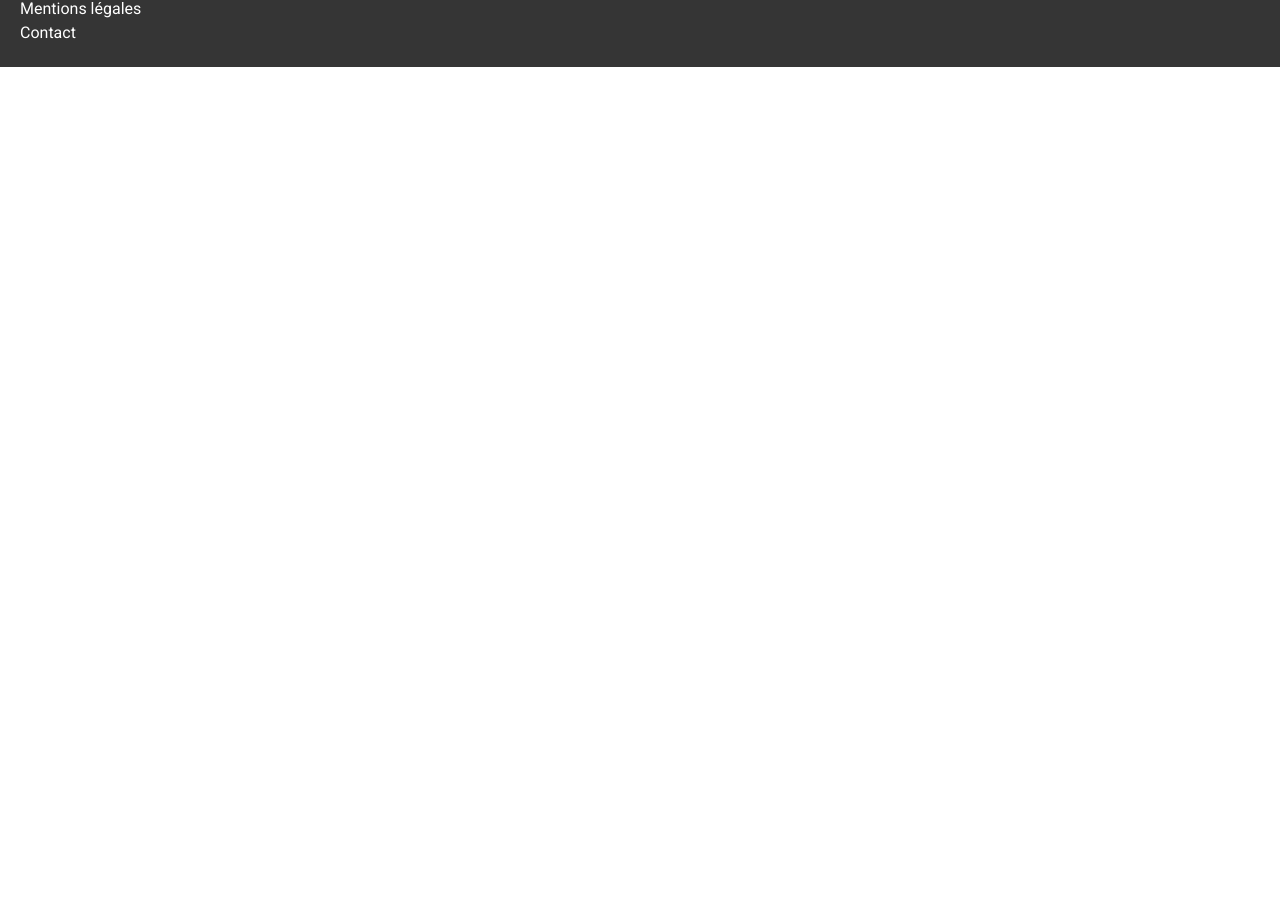
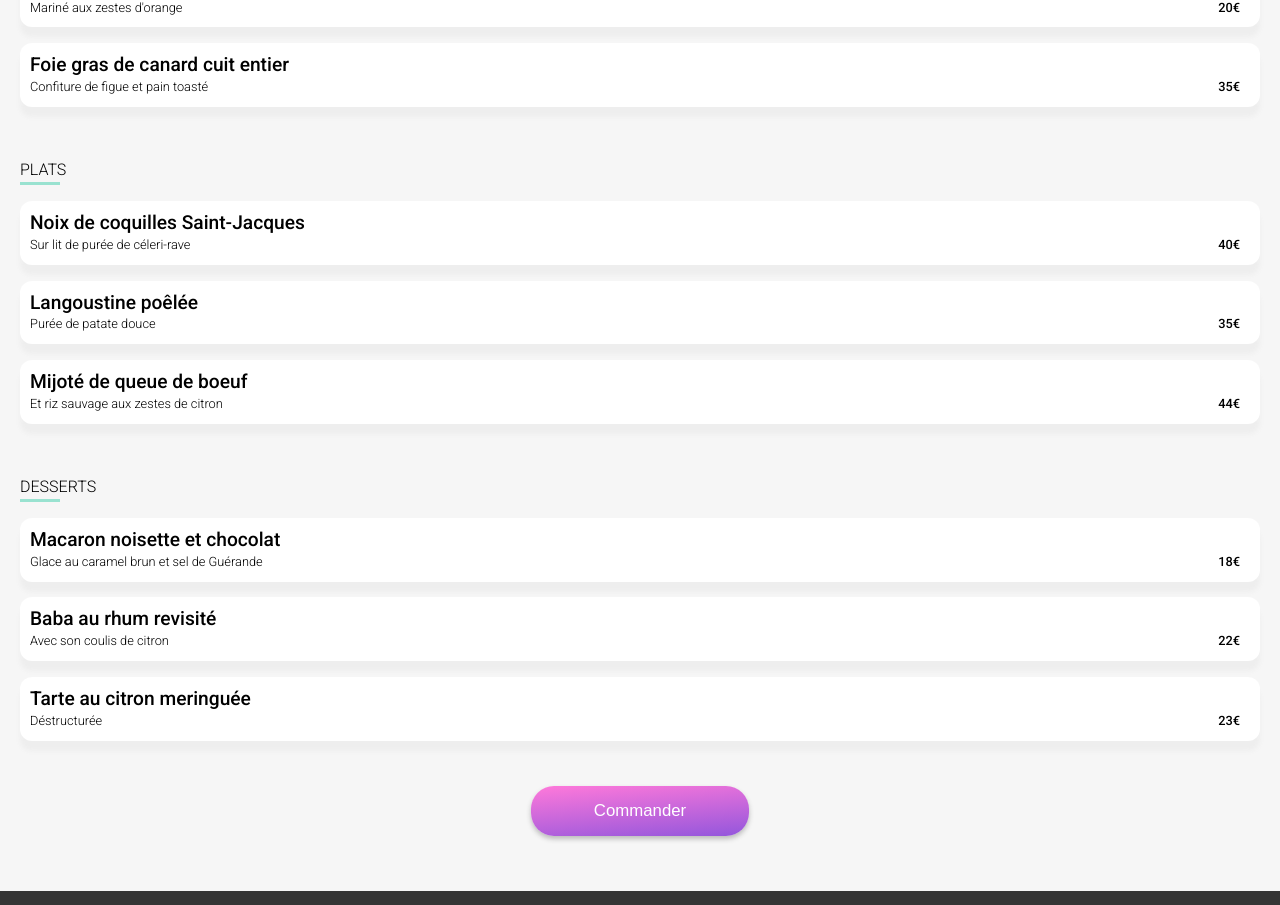
Before and after one commit to VTJ-Dumay-Pothuon/ValentinDumayPothuon_3_03082021, a website: page note-enchantee.html in a window 1280 px wide. Shown: the part 592-1497 px from the top of the page. Before the commit the page ends 800 px from the top, so only its background shows below. Drawn offline with Linux system fonts and the light colour scheme; a web font is replaced by a local one.

Commit message:
11082021-1 : standard restaurant backbone ready to clone and animate.

```diff
--- a/note-enchantee.html
+++ b/note-enchantee.html
@@ -27,9 +27,67 @@
         </section>
         <section class="appetizer">
             <h1>Entrées</h1>
+            <article class="appetizer__indv">
+                <h2 class="main-course">Ravioles de foie gras</h2>
+                <p class="side">Accompagnés de leur crème à la truffe</p>
+                <p class="price">25€</p>
+            </article>
+            <article class="appetizer__indv">
+                <h2 class="main-course">Caviar osciètre</h2>
+                <p class="side">Sur blini à la farine de blé noir</p>
+                <p class="price">35€</p>
+            </article>
+            <article class="appetizer__indv">
+                <h2 class="main-course">Homard et espuma de potiron</h2>
+                <p class="side">Mariné aux zestes d'orange</p>
+                <p class="price">20€</p>
+            </article>
+            <article class="appetizer__indv">
+                <h2 class="main-course">Foie gras de canard cuit entier</h2>
+                <p class="side">Confiture de figue et pain toasté</p>
+                <p class="price">35€</p>
+            </article>
         </section>
-        <section class="meal"></section>
-        <section class="dessert"></section>
+        <section class="meal">
+            <h1>Plats</h1>
+            <article class="meal__indv">
+                <h2 class="main-course">Noix de coquilles Saint-Jacques</h2>
+                <p class="side">Sur lit de purée de céleri-rave</p>
+                <p class="price">40€</p>
+            </article>
+            <article class="meal__indv">
+                <h2 class="main-course">Langoustine poêlée</h2>
+                <p class="side">Purée de patate douce</p>
+                <p class="price">35€</p>
+            </article>
+            <article class="meal__indv">
+                <h2 class="main-course">Mijoté de queue de boeuf</h2>
+                <p class="side">Et riz sauvage aux zestes de citron</p>
+                <p class="price">44€</p>
+            </article>
+        </section>
+        <section class="dessert">
+            <h1>Desserts</h1>
+            <article class="dessert__indv">
+                <h2 class="main-course">Macaron noisette et chocolat</h2>
+                <p class="side">Glace au caramel brun et sel de Guérande</p>
+                <p class="price">18€</p>
+            </article>
+            <article class="dessert__indv">
+                <h2 class="main-course">
+                    Baba au rhum revisité</h2>
+                <p class="side">Avec son coulis de citron</p>
+                <p class="price">22€</p>
+            </article>
+            <article class="dessert__indv">
+                <h2 class="main-course">Tarte au citron meringuée</h2>
+                <p class="side">Déstructurée</p>
+                <p class="price">23€</p>
+            </article>
+        </section>
+        <div class="order">
+            <button class="order__btn">Commander</button>
+        </div>
     </main>
     <footer>
         <picture>
--- a/styles/styles.scss
+++ b/styles/styles.scss
@@ -7,9 +7,6 @@ $primary:   #9356dc;
 $secondary: #ff79da;
 $tertiary:  #99e2d0;
 
-%center {text-align: center;}
-%default-padding {padding: 20px;}
-%light-bg {background-color: $light;}
 
 @mixin block-shadow($color, $height: 3px){
     box-shadow: 0px $height 5px $color;
@@ -21,6 +18,25 @@ $tertiary:  #99e2d0;
     margin-top: $offset;
     font-size: 2em;
 }
+
+
+%center {text-align: center;}
+%default-padding {padding: 20px;}
+%light-bg {background-color: $light;}
+
+%button {
+    background-color: $primary;
+    background: linear-gradient(355deg, $primary 0%, $secondary 100%);
+    @include block-shadow(#bbb);
+    border-radius: 23px;
+    border: none;
+    width: 218px;
+    height: 50px;
+    font-size: 1.05em;
+    color: white;
+    cursor: pointer;
+}
+
 
 body {
     font-family: 'Roboto', sans-serif;
@@ -74,16 +90,7 @@ aside {
     p {color: $grey;}
     h1 {margin-top: -15px;}
     &__btn {
-        background-color: $primary;
-        background: linear-gradient(355deg, $primary 0%, $secondary 100%);
-        @include block-shadow(#bbb);
-        border-radius: 23px;
-        border: none;
-        width: 218px;
-        height: 50px;
-        font-size: 1.05em;
-        color: white;
-        cursor: pointer;
+        @extend %button;
     }
 }
 
@@ -187,7 +194,7 @@ aside {
 }
 
 /* Shared heart react animation */
-.fas {
+.fas.fa-heart {
     z-index: 1;
     opacity: 0;
     background-color: $primary;
@@ -195,9 +202,10 @@ aside {
     background-clip: text;
     -webkit-background-clip: text;
     color: transparent;
+    cursor: pointer;
     &:hover, &:active {
         opacity: 1;
-        + .far {
+        + .far.fa-heart {
             opacity: 0;
         }
     }
@@ -245,6 +253,37 @@ aside {
             background-color: $tertiary;
         }
     }
+    &__indv {
+        @include block-shadow(#eee,10px);
+        padding: 0 10px;
+        border-radius: 12px;
+        background-color: white;
+        font-size: 0.8em;
+        .main-course {
+            padding-top:    10px;
+            margin-bottom: -10px;
+            font-weight: 500;
+        }
+        .side {
+            display: inline-block;
+        }
+        .price {
+            display: inline-block;
+            position: absolute;
+            right: 40px;
+            font-weight: 500
+        }
+    }
+}
+
+.order {
+    @extend %light-bg;
+    @extend %center;
+    height: 130px;
+    &__btn {
+        @extend %button;
+        margin-top: 25px;
+    }
 }
 
 /* Shared footer */
```
Also changed, not shown: styles/styles.css, 1 other file.
